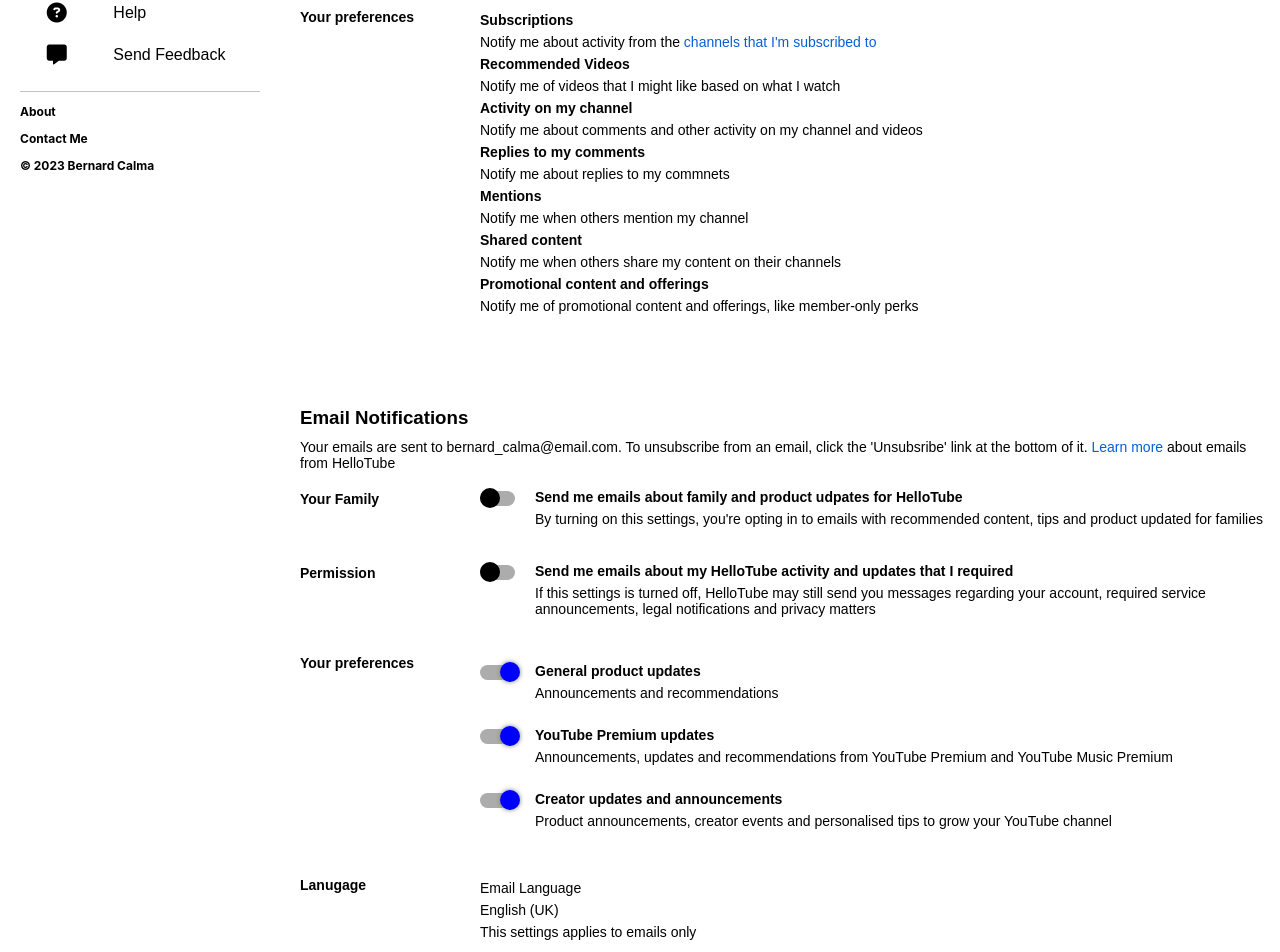
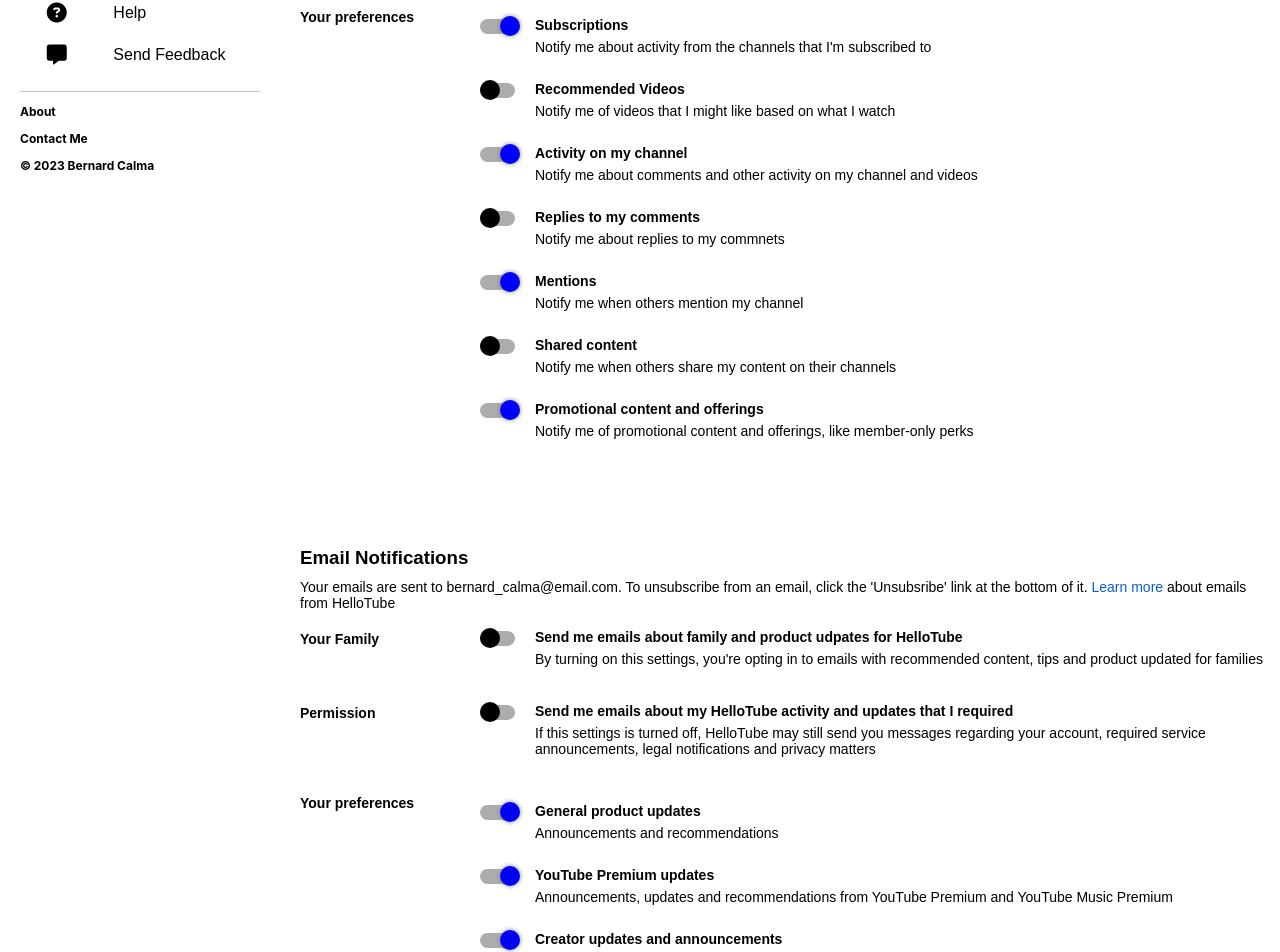
Before and after one commit to Bernard-Calma/hello-tube, a React (Create React App) app in the folder client/: page /account_notifications in a window 1280 px wide. Shown: the part 449-1401 px from the top of the page. Built offline with nearby package versions, Linux system fonts and the light colour scheme; no server answers; what javascript-time-ago would draw is missing.

Commit message:
style(Notifications): Complete notification style
Complete notification page style

```diff
--- a/client/src/views/Settings/Styles.css
+++ b/client/src/views/Settings/Styles.css
@@ -89,4 +89,16 @@
 .accountSection .emailNotification .emailNotifToggle .subDiv .toggleContainer, .accountNotifications .emailNotification .emailNotifToggle .subDiv .toggleContainer {
   margin: 0;
   padding: 0;
+}
+.accountSection .language .subDiv div, .accountNotifications .language .subDiv div {
+  display: flex;
+  flex-direction: column;
+  background-color: rgb(226, 226, 226);
+  padding: 10px 200px 10px 20px;
+}
+.accountSection .language .subDiv div p, .accountNotifications .language .subDiv div p {
+  font-weight: lighter;
+}
+.accountSection .language .subDiv div .emailLang, .accountNotifications .language .subDiv div .emailLang {
+  font-size: 12px;
 }/*# sourceMappingURL=Styles.css.map */
--- a/client/src/views/Settings/components/Notification.tsx
+++ b/client/src/views/Settings/components/Notification.tsx
@@ -26,20 +26,42 @@ const Notification = () => {
                 <div>
                     <p className="bold title">Your preferences</p>
                     <div className="subDiv">
-                        <p className="bold">Subscriptions</p>
-                        <p>Notify me about activity from the <span className="blue"> channels that I'm subscribed to</span></p>
-                        <p className="bold">Recommended Videos</p>
-                        <p>Notify me of videos that I might like based on what I watch</p>
-                        <p className="bold">Activity on my channel</p>
-                        <p>Notify me about comments and other activity on my channel and videos</p>
-                        <p className="bold">Replies to my comments</p>
-                        <p>Notify me about replies to my commnets</p>
-                        <p className="bold">Mentions</p>
-                        <p>Notify me when others mention my channel</p>
-                        <p className="bold">Shared content</p>
-                        <p>Notify me when others share my content on their channels</p>
-                        <p className="bold">Promotional content and offerings</p>
-                        <p>Notify me of promotional content and offerings, like member-only perks</p>
+                        <ToggleButton
+                            toggled = {true}
+                            label="Subscriptions"
+                            description="Notify me about activity from the channels that I'm subscribed to"
+
+                        />
+                        <ToggleButton
+                            toggled = {false}
+                            label="Recommended Videos"
+                            description="Notify me of videos that I might like based on what I watch"
+                        />
+                        <ToggleButton
+                            toggled = {true}
+                            label="Activity on my channel"
+                            description="Notify me about comments and other activity on my channel and videos"
+                        />
+                        <ToggleButton
+                            toggled = {false}
+                            label="Replies to my comments"
+                            description="Notify me about replies to my commnets"
+                        />
+                        <ToggleButton
+                            toggled = {true}
+                            label="Mentions"
+                            description="Notify me when others mention my channel"
+                        />
+                        <ToggleButton
+                            toggled = {false}
+                            label="Shared content"
+                            description="Notify me when others share my content on their channels"
+                        />
+                        <ToggleButton
+                            toggled = {true}
+                            label="Promotional content and offerings"
+                            description="Notify me of promotional content and offerings, like member-only perks"
+                        />
                     </div>
                 </div>
             </div>
@@ -92,11 +114,13 @@ const Notification = () => {
                     </div>
                 </div>
 
-                <div>
+                <div className="language">
                     <p className="bold title">Lanugage</p>
                     <div className="subDiv">
-                        <p>Email Language</p>
-                        <p>English (UK)</p>
+                        <div>
+                            <p className="emailLang">Email language</p>
+                            <p>English (UK)</p>
+                        </div>
                         <p>This settings applies to emails only</p>
                     </div>
                 </div>
```
Also changed, not shown: client/src/views/Settings/Styles.scss (+20 -0 lines), 1 other file (tests, documents, lock files or other folders).
